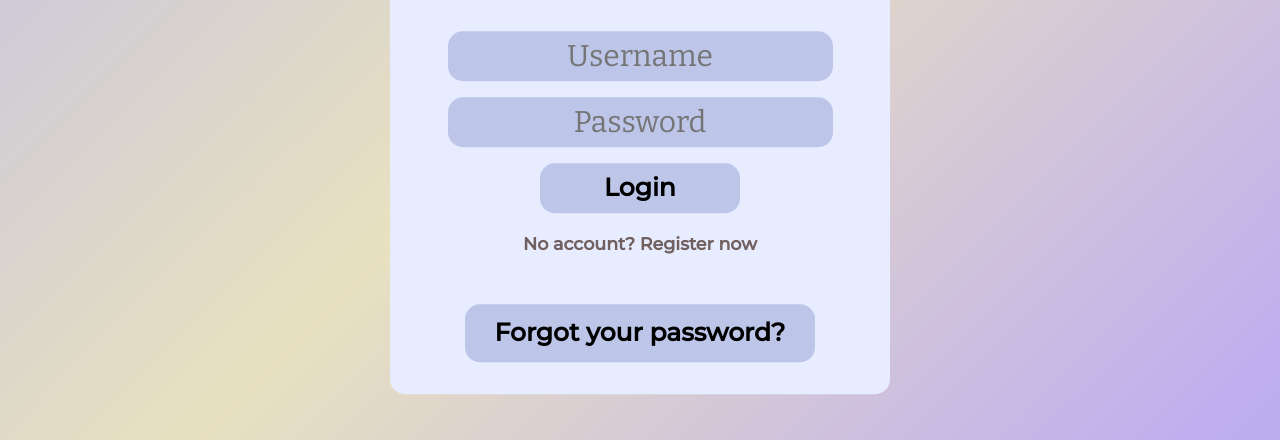
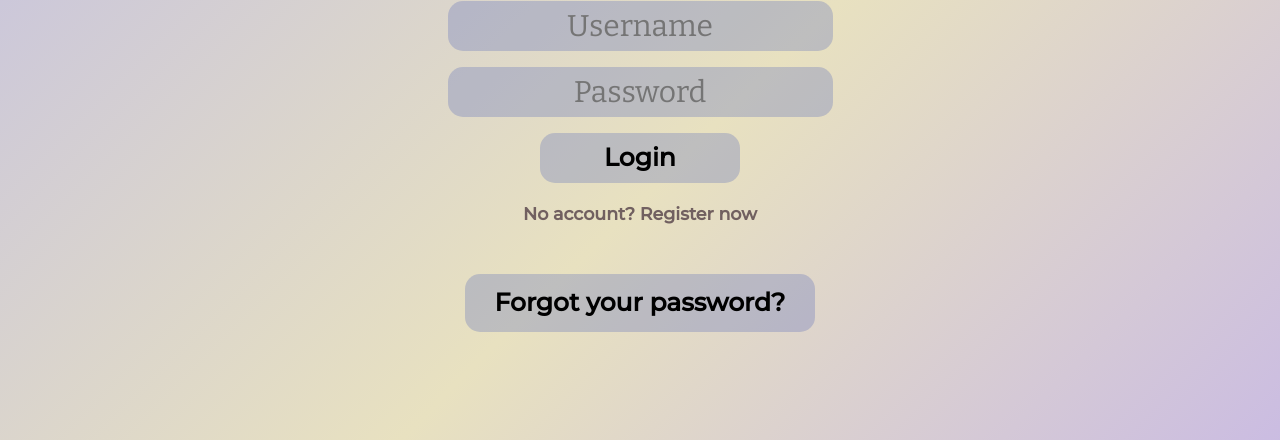
Before and after one commit to RiclubOfficial/Ricurrency, a plain HTML site: page login.html in a window 1280 px wide. Shown: the part 360-800 px from the top of the page. Drawn offline with nearby package versions, Linux system fonts and the light colour scheme.

Commit message:
Update login.css

```diff
--- a/css/login.css
+++ b/css/login.css
@@ -1,24 +1,11 @@
 body{
   height: 100vh;
   background: -webkit-repeating-linear-gradient(-45deg, #c0bde5, #e8e1c0, #c0afee, #8799f2, #c0afee, #e2cab6, #c7bbe8);
-  background-size: 400%;
+  background-size: 500%;
 }
 
 .logo {
   position: relative;
-}
-
-.login-box {
-	background-color: #E7ECFF;
-	width: 500px;
-	border-radius: 15px;
-  position: absolute;
-  top: 50%;
-  left: 50%;
-  -moz-transform: translateX(-50%) translateY(-50%);
-  -webkit-transform: translateX(-50%) translateY(-50%);
-  transform: translateX(-50%) translateY(-50%);
-  max-height: 95%;
 }
 
 .logo:after {
```
